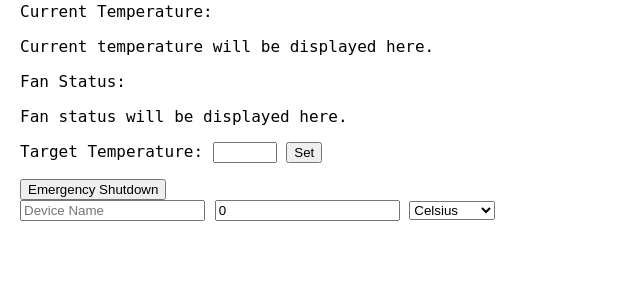
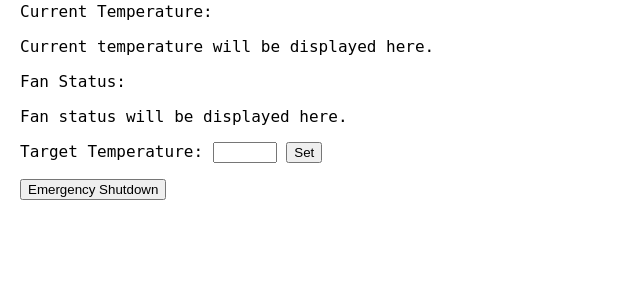
Before and after one commit to Killerphish/MasterPI, a Flask app: page / in a window 1280 px wide. Shown: the part 146-446 px from the top of the page, without its empty margins (0-640 px from the left). Run offline with Flask 3, Linux system fonts and the light colour scheme; data that the repository does not hold is empty.

Commit message:
removed fields

```diff
--- a/templates/index.html
+++ b/templates/index.html
@@ -18,15 +18,6 @@
         <p>Fan Status:<div id="fan-status">Fan status will be displayed here.</div></p>
         <p>Target Temperature: <input type="number" id="target-temp" min="0" max="700"> <button onclick="updateTargetTemp()">Set</button></p>
         <button onclick="emergencyShutdown()">Emergency Shutdown</button>
-    </div>
-    <!-- Added missing elements -->
-    <div class="settings">
-        <input type="text" id="device_name" placeholder="Device Name">
-        <input type="number" id="temp_offset" placeholder="Temperature Offset">
-        <select id="temp_unit">
-            <option value="C">Celsius</option>
-            <option value="F">Fahrenheit</option>
-        </select>
     </div>
     <script>
         function updateTargetTemp() {
@@ -79,19 +70,5 @@
         setInterval(fetchStatus, 3000); // Update status every 3 seconds
     </script>
     <script src="{{ url_for('static', filename='js/settings.js') }}"></script>
-    <script>
-        document.addEventListener("DOMContentLoaded", function() {
-            fetch('/get_settings')
-                .then(response => response.json())
-                .then(data => {
-                    document.getElementById('device_name').value = data.device_name;
-                    document.getElementById('temp_offset').value = data.temp_offset;
-                    document.getElementById('temp_unit').value = data.temp_unit;
-                })
-                .catch(error => {
-                    console.error('Error fetching settings:', error);
-                });
-        });
-    </script>
 </body>
 </html>
```
